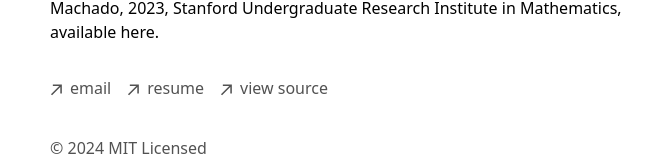
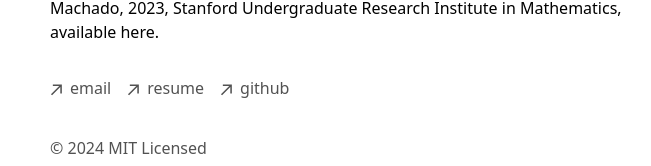
Before and after one commit to rcatullo/personal-website, a Next.js app: page /projects in a window 1280 px wide. Shown: the part 424-590 px from the top of the page, without its empty margins (302-953 px from the left). Built offline with nearby package versions, Linux system fonts and the light colour scheme; what tailwindcss-border-gradients would draw is missing.

Commit message:
update github link

```diff
--- a/app/components/footer.tsx
+++ b/app/components/footer.tsx
@@ -46,10 +46,10 @@
             className="flex items-center transition-all hover:text-neutral-800 dark:hover:text-neutral-100"
             rel="noopener noreferrer"
             target="_blank"
-            href="https://github.com/rcatullo/portfolio/tree/main"
+            href="https://github.com/rcatullo"
           >
             <ArrowIcon />
-            <p className="ml-2 h-7">view source</p>
+            <p className="ml-2 h-7">github</p>
           </a>
         </li>
       </ul>
```
